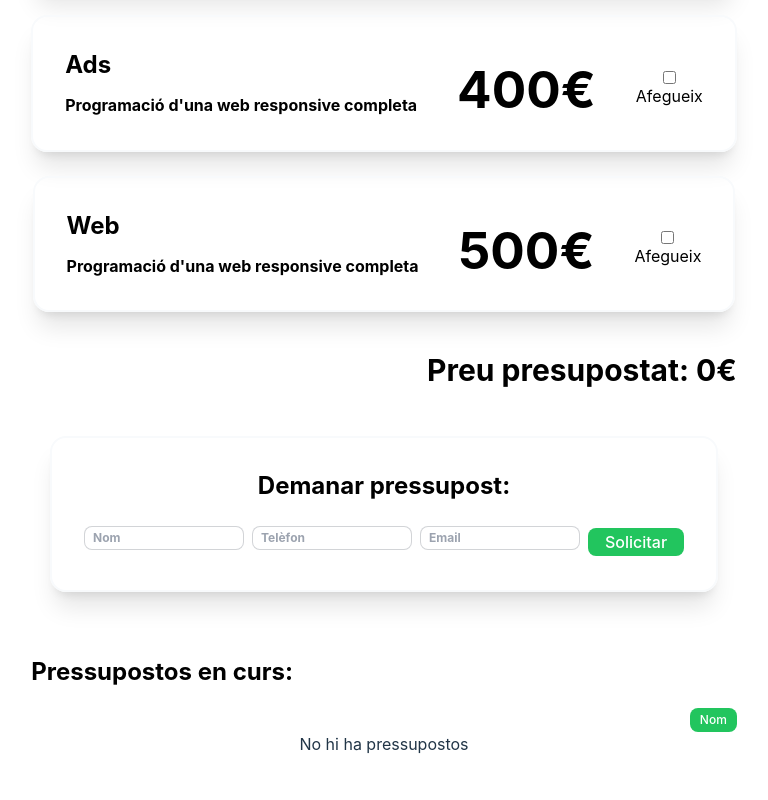
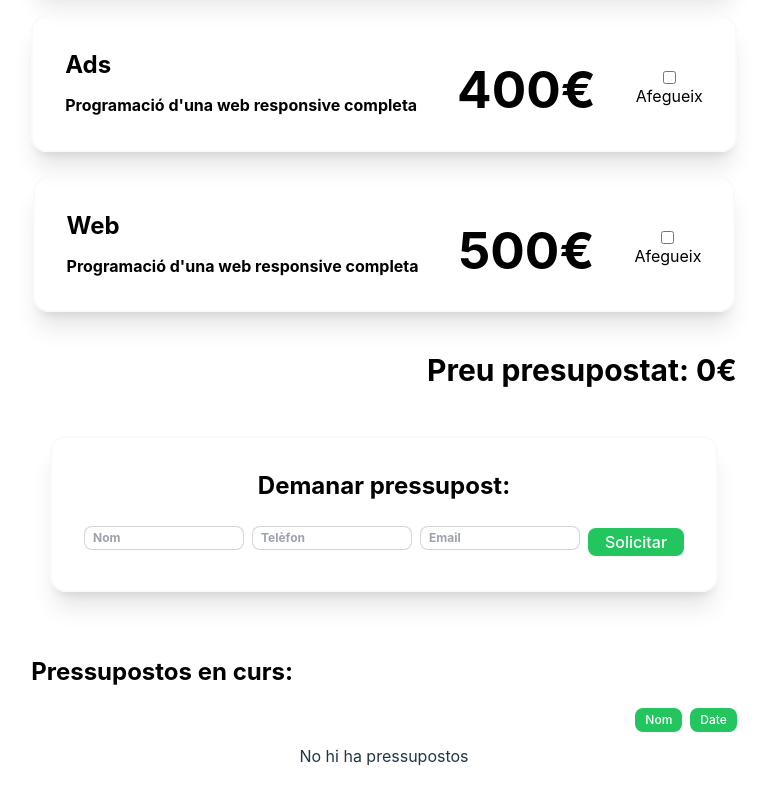
Before and after one commit to Naomigarcia99/Budgets, a React (Vite) app: page /app in a window 1280 px wide. Shown: the part 401-1201 px from the top of the page, without its empty margins (256-1024 px from the left). Built offline with nearby package versions, Linux system fonts and the light colour scheme.

Commit message:
Date sort button

```diff
--- /dev/null
+++ b/src/components/form/DateButton.jsx
@@ -0,0 +1,19 @@
+import React from "react";
+import { useAppContext } from "../../context/AppContext";
+
+export default function DateButton() {
+  const { budgets, setBudgets } = useAppContext();
+
+  const handleDateSort = () => {
+    const sortedBudgets = [...budgets].sort(
+      (a, b) => new Date(a.date) - new Date(b.date)
+    );
+    setBudgets(sortedBudgets);
+  };
+
+  return (
+    <button onClick={handleDateSort} className="btn-xs bg-green-500 text-white">
+      Date
+    </button>
+  );
+}
--- a/src/components/ui/BudgetInProgress.jsx
+++ b/src/components/ui/BudgetInProgress.jsx
@@ -1,17 +1,19 @@
 import React from "react";
 import { useAppContext } from "../../context/AppContext";
 import AlphabetButton from "../form/AlphabetButton";
+import DateButton from "../form/DateButton";
 
 const BudgetInProgress = () => {
-  const { budgets, AlphabetSort } = useAppContext();
+  const { budgets } = useAppContext();
 
   return (
     <div>
       <h2 className="flex justify-start font-bold text-black text-2xl mt-16 mb-5">
         Pressupostos en curs:
       </h2>
-      <div className="flex justify-end">
+      <div className="flex justify-end space-x-2 mb-3">
         <AlphabetButton />
+        <DateButton />
       </div>
       <div className="flex flex-col items-center">
         {budgets.length > 0 ? (
--- a/src/context/AppContext.jsx
+++ b/src/context/AppContext.jsx
@@ -73,6 +73,7 @@ export const AppProvider = ({ children }) => {
         title: product.title,
         inputs: product.id === "3" ? inputValues : null,
       })),
+      date: new Date().toISOString(),
       total: totalBudget,
     };
 
```
